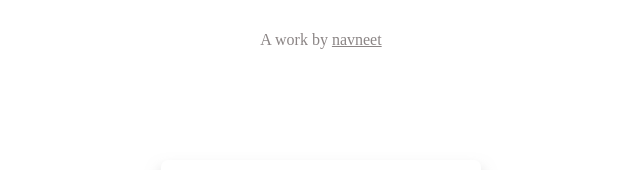
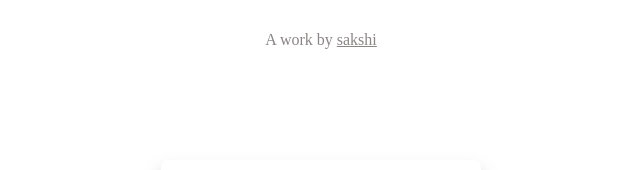
Before and after one commit to sakshis-12/LinkedIn-Signin-Page, a plain HTML site: page index.html in a window 1280 px wide. Shown: the top 170 px of the page, 319-959 px from the left. Drawn offline with Linux system fonts and the light colour scheme.

Commit message:
Update index.html

```diff
--- a/index.html
+++ b/index.html
@@ -31,7 +31,7 @@
 
     </div>
 
-    <footer>A work by <a href="https://www.linkedin.com/in/navneet-prajapati-27663a207/" target="_blank">navneet</a></footer>
+    <footer>A work by <a href="https://https://www.linkedin.com/in/sakshi-shukla-87302321b/" target="_blank">sakshi</a></footer>
 
 </body>
 </html>
```
